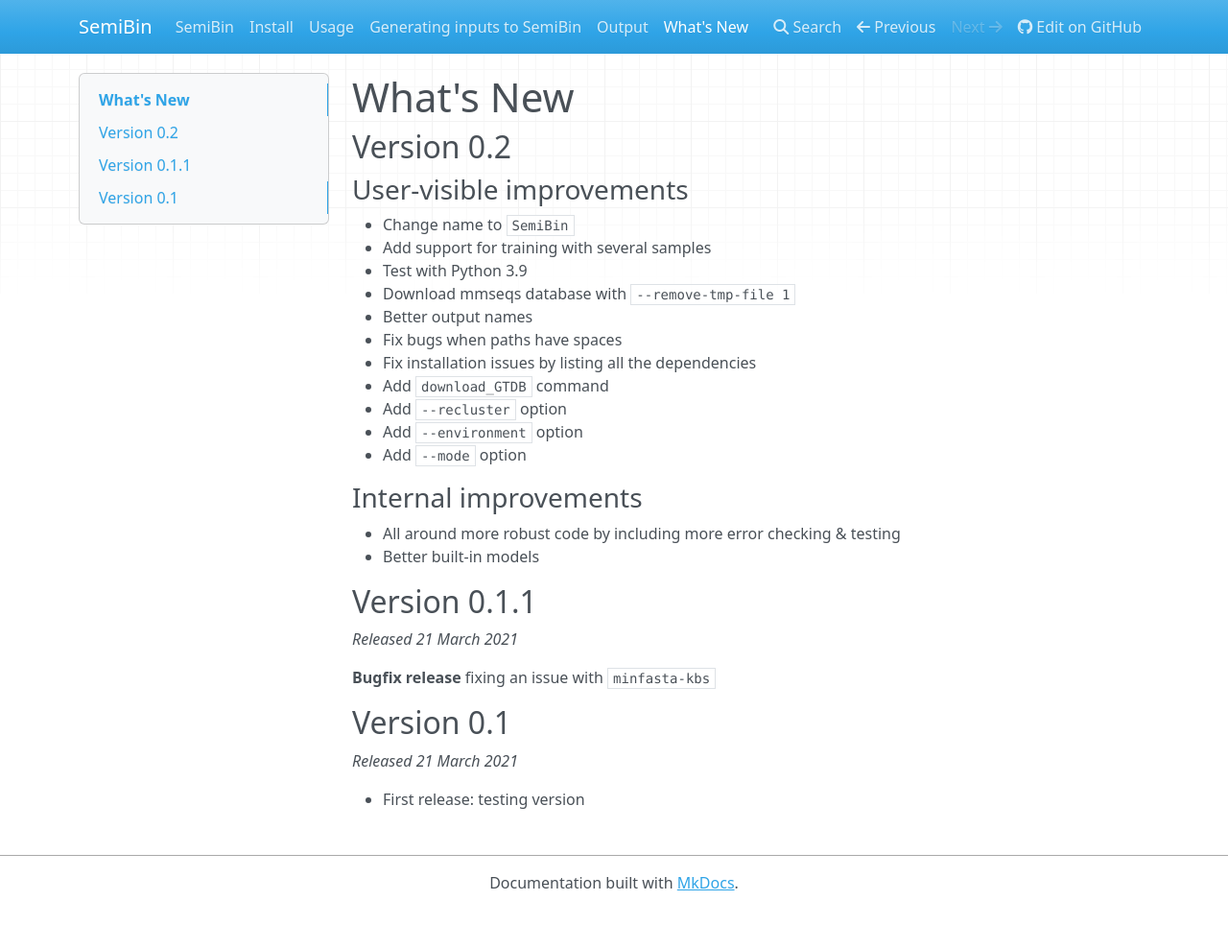
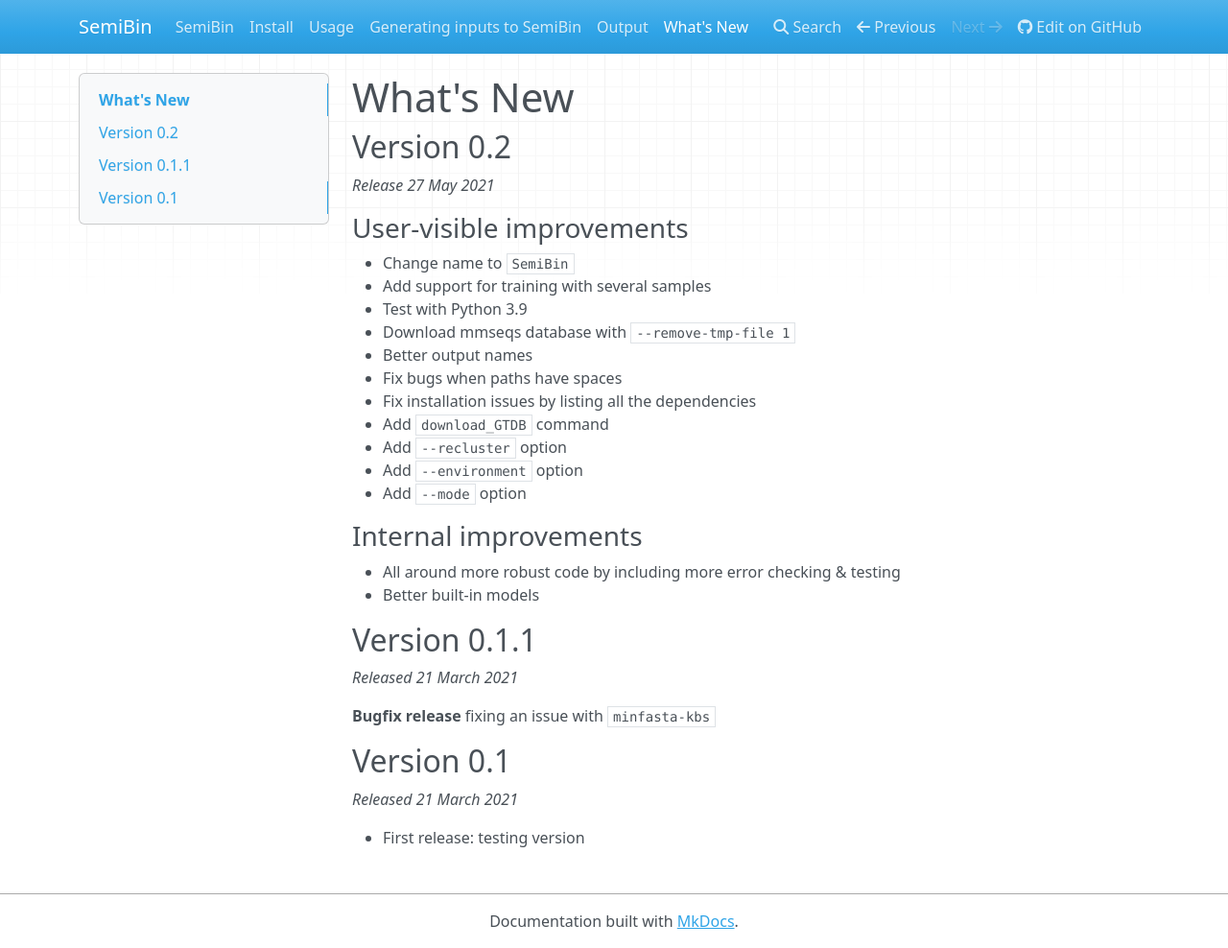
Before and after one commit to BigDataBiology/SemiBin, an MkDocs documentation site: the page built from docs/whatsnew.md, in a window 1280 px wide and 988 px high. Shown: the whole window at 96% size. Built offline with MkDocs 1.6.1, drawn with Linux system fonts in a browser that asks for light colours; nearby versions of some CDN libraries.

Commit message:
RLS Version 0.2
First release under the name SemiBin

Full `ChangeLog`:
    * Change name to `SemiBin`
    * Add support for training with several samples
    * Test with Python 3.9
    * Download mmseqs database with `--remove-tmp-file 1`
    * Better output names
    * Fix bugs when paths have spaces
    * Fix installation issues by listing all the dependencies
    * Add `download_GTDB` command
    * Add `--no-recluster` option
    * Add `--environment` option
    * Add `--mode` option
    * All around more robust code by including more error checking & testing
    * Better built-in models

```diff
--- a/docs/whatsnew.md
+++ b/docs/whatsnew.md
@@ -1,6 +1,7 @@
 # What's New
 
 ## Version 0.2
+*Release 27 May 2021*
 
 ### User-visible improvements
 - Change name to `SemiBin`
```
Also changed, not shown: 1 other file.
